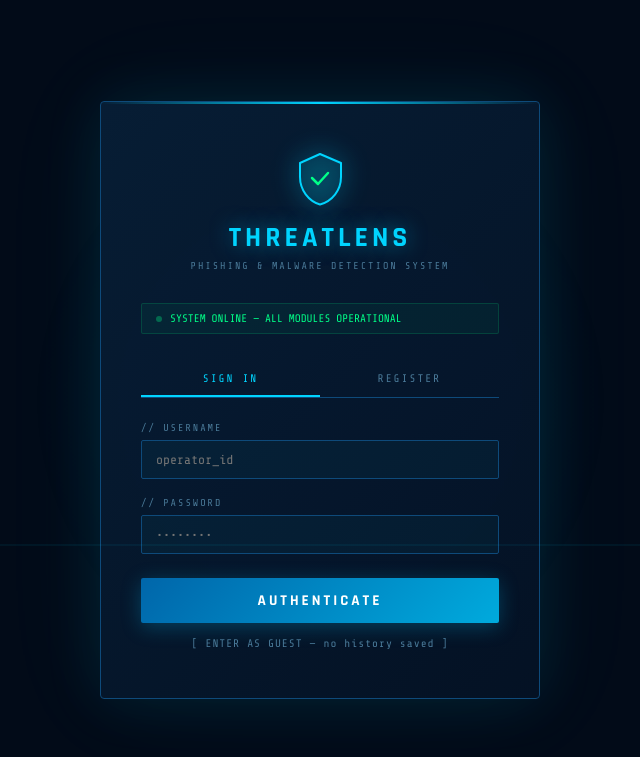
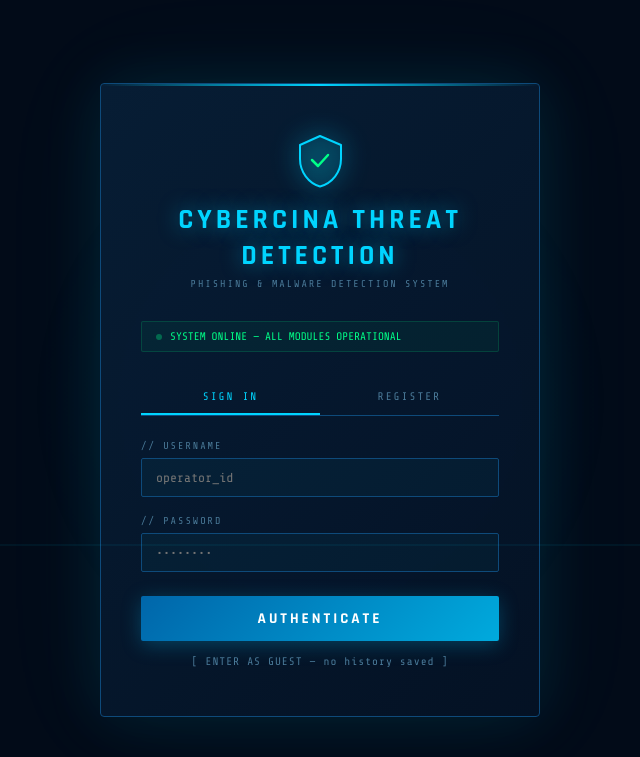
Before and after one commit to Cynocotech/CyberSecurityProject, a Flask app: page / in a window 1280 px wide. Shown: the top 757 px of the page, without its empty margins (320-960 px from the left). Run offline with Flask 3, Linux system fonts and the light colour scheme.

Commit message:
Update title and branding from ThreatLens to Cybercina in index.html

```diff
--- a/templates/index.html
+++ b/templates/index.html
@@ -3,7 +3,7 @@
 <head>
 <meta charset="UTF-8"/>
 <meta name="viewport" content="width=device-width, initial-scale=1.0"/>
-<title>ThreatLens — Phishing & Malware Detection</title>
+<title>Cybercina Threat Detection — Phishing & Malware Detection</title>
 <link href="https://fonts.googleapis.com/css2?family=Share+Tech+Mono&family=Rajdhani:wght@400;500;600;700&family=Exo+2:wght@300;400;600;800&display=swap" rel="stylesheet"/>
 <script src="https://cdnjs.cloudflare.com/ajax/libs/Chart.js/4.4.0/chart.umd.min.js"></script>
 <style>
@@ -198,7 +198,7 @@ body::before{content:'';position:fixed;inset:0;background-image:linear-gradient(
           <path d="M20 28l6 6 10-11" stroke="#00ff88" stroke-width="2.5" stroke-linecap="round" stroke-linejoin="round"/>
         </svg>
       </div>
-      <h1>THREATLENS</h1>
+      <h1>CYBERCINA THREAT DETECTION</h1>
       <p>PHISHING & MALWARE DETECTION SYSTEM</p>
     </div>
     <div class="status-bar">
@@ -230,7 +230,7 @@ body::before{content:'';position:fixed;inset:0;background-image:linear-gradient(
     <!-- SIDEBAR -->
     <div class="sidebar">
       <div class="sidebar-logo">
-        <div class="logo-text">⬡ THREATLENS</div>
+        <div class="logo-text">⬡ CYBERCINA</div>
         <div class="logo-sub">THREAT DETECTION v1.0</div>
       </div>
       <div class="sidebar-nav">
@@ -268,7 +268,7 @@ body::before{content:'';position:fixed;inset:0;background-image:linear-gradient(
     <!-- MAIN -->
     <div class="main-content">
       <div class="topbar">
-        <div class="topbar-left">THREATLENS // ACTIVE SESSION</div>
+        <div class="topbar-left">CYBERCINA THREAT DETECTION // ACTIVE SESSION</div>
         <div class="topbar-right">
           <div class="threat-level"><div class="tl-dot"></div> THREAT LEVEL: MONITORING</div>
           <div class="topbar-clock" id="clock">00:00:00 UTC</div>
```
